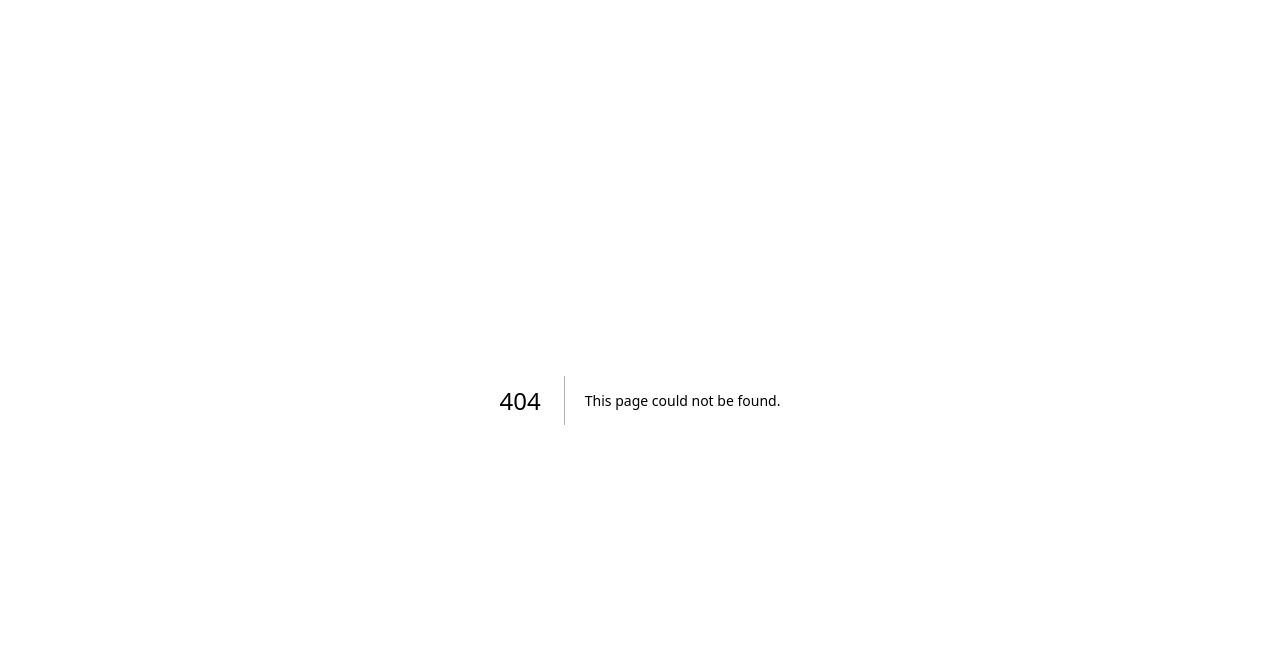
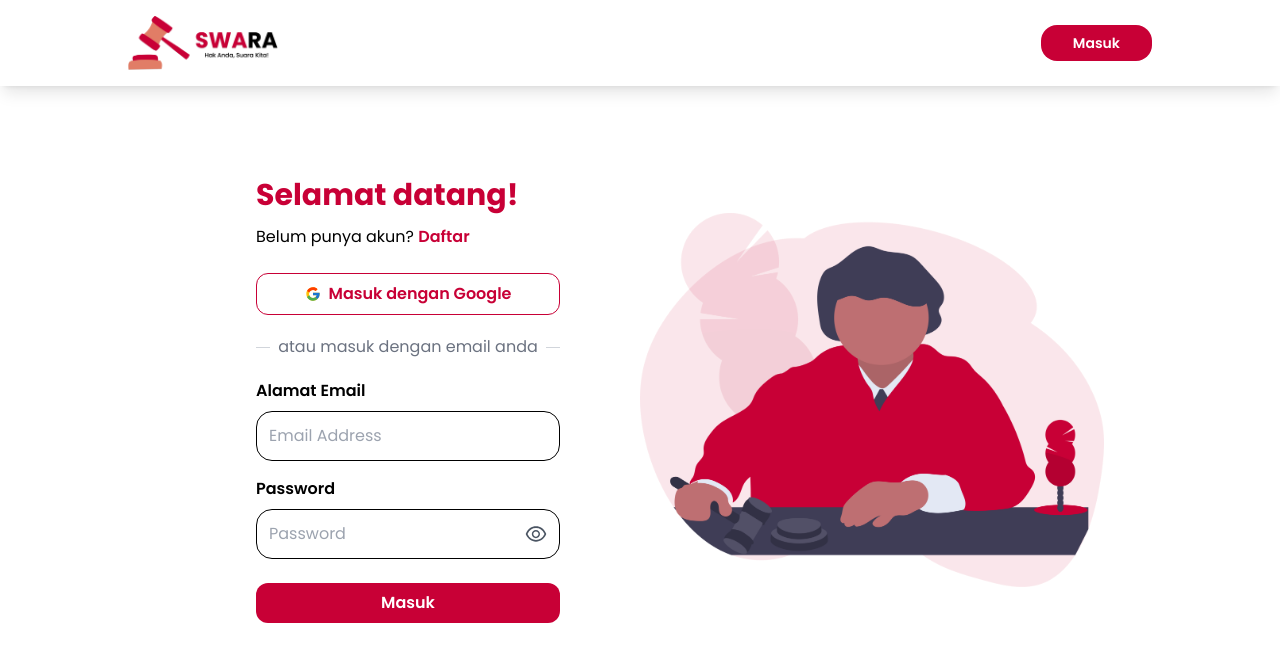
Before and after one commit to lontonggg/swara-fe, a Next.js app: page /login in a window 1280 px wide. Before the commit this address had no page. Shown: the top 662 px of the page. Built offline with nearby package versions, Linux system fonts and the light colour scheme.

Commit message:
feat: Create login page and register page

```diff
--- /dev/null
+++ b/src/app/login/page.tsx
@@ -0,0 +1,12 @@
+import { LoginPage } from '@/components/authentication/LoginPage'
+import { NavbarLogin } from '@/components/common/NavbarLogin'
+import React from 'react'
+
+export default function page() {
+  return (
+    <>
+        <NavbarLogin />
+        <LoginPage />
+    </>
+  )
+}
--- /dev/null
+++ b/src/app/register/page.tsx
@@ -0,0 +1,12 @@
+import { RegisterPage } from '@/components/authentication/RegisterPage'
+import { NavbarLogin } from '@/components/common/NavbarLogin'
+import React from 'react'
+
+export default function page() {
+  return (
+    <>
+        <NavbarLogin />
+        <RegisterPage />
+    </>
+  )
+}
--- /dev/null
+++ b/src/components/authentication/LoginPage.tsx
@@ -0,0 +1,89 @@
+'use client'
+
+import React, { useState } from 'react'
+import Image from 'next/image'
+import Link from 'next/link'
+import { FcGoogle } from 'react-icons/fc'
+import { AiOutlineEye, AiOutlineEyeInvisible } from 'react-icons/ai'
+
+export const LoginPage: React.FC = () => {
+  const [showPassword, setShowPassword] = useState<boolean>(false);
+
+  const togglePasswordVisibility = () => {
+    setShowPassword(!showPassword);
+  }
+
+  return (
+    <div>
+      <div className='grid grid-cols-1 md:grid-cols-2 md:mx-10 lg:mx-24 xl:mx-44'>
+        <div className='h-screen flex flex-col justify-center px-8 sm:px-32 md:px-10 xl:px-20 gap-3'>
+          <h1 className='text-xl sm:text-3xl font-bold text-primary'>Selamat datang!</h1>
+          <p className='text-xs lg:text-base'>
+            Belum punya akun?{' '}
+            <Link href="/register">
+              <span className='font-semibold text-primary hover:text-primary/80 transition-colors duration-300'>
+                Daftar
+              </span>
+            </Link>
+          </p>
+          <button
+            type='submit'
+            className='border border-primary rounded-xl text-primary p-2 font-semibold mt-3 transition-opacity duration-300 hover:opacity-75'
+          >
+            <div className='text-xs lg:text-base flex items-center justify-center gap-2'>
+              <FcGoogle />
+              Masuk dengan Google
+            </div>
+          </button>
+          <div className='text-xs lg:text-base flex items-center my-2'>
+            <hr className='flex-grow border-t border-gray-300' />
+            <span className='mx-2 text-gray-500'>atau masuk dengan email anda</span>
+            <hr className='flex-grow border-t border-gray-300' />
+          </div>
+          <form className='text-xs lg:text-base flex flex-col'>
+            <label htmlFor='email' className='font-semibold mb-2'>
+              Alamat Email
+            </label>
+            <input
+              type='text'
+              id='email'
+              name='email'
+              placeholder='Email Address'
+              className='border border-black rounded-xl sm:rounded-2xl p-2 sm:p-3 focus:outline-none focus:ring-2 focus:ring-primary focus:border-transparent'
+            />
+
+            <label htmlFor='password' className='font-semibold mt-4 mb-2'>
+              Password
+            </label>
+            <div className='relative'>
+              <input
+                type={showPassword ? 'text' : 'password'}
+                id='password'
+                name='password'
+                placeholder='Password'
+                className='border border-black rounded-xl sm:rounded-2xl p-2 sm:p-3 w-full pr-10 focus:outline-none focus:ring-2 focus:ring-primary focus:border-transparent'
+              />
+              <button
+                type='button'
+                onClick={togglePasswordVisibility}
+                className='absolute inset-y-0 right-3 flex items-center text-gray-600'
+              >
+                {showPassword ? <AiOutlineEyeInvisible className='text-2xl'/> : <AiOutlineEye className='text-2xl'/>}
+              </button>
+            </div>
+
+            <button
+              type='submit'
+              className='bg-primary rounded-xl text-white p-2 font-semibold mt-6 transition-opacity duration-300 hover:opacity-75'
+            >
+              Masuk
+            </button>
+          </form>
+        </div>
+        <div className='hidden md:flex flex-col justify-center items-center'>
+          <Image src='/login/login.png' width={500} height={500} alt='login' />
+        </div>
+      </div>
+    </div>
+  )
+}
--- /dev/null
+++ b/src/components/authentication/RegisterPage.tsx
@@ -0,0 +1,65 @@
+'use client'
+
+import Link from 'next/link'
+import React, { useState } from 'react'
+import Image from 'next/image'
+import { AiOutlineEye, AiOutlineEyeInvisible } from 'react-icons/ai'
+
+export const RegisterPage: React.FC = () => {
+  const [showPassword, setShowPassword] = useState<boolean>(false);
+
+  const togglePasswordVisibility = () => {
+    setShowPassword(!showPassword);
+  }
+
+  return (
+    <div className='grid grid-cols-1 md:grid-cols-2 md:mx-10 xl:mx-44'>
+      <div className='h-screen flex flex-col justify-center px-16 sm:px-32 md:px-10 lg:px-24 xl:px-20'>
+        <h1 className='text-center text-3xl font-bold text-primary mb-10'>Daftar</h1>
+        <form className='flex flex-col text-xs xl:text-base'>
+          <label htmlFor='name' className='font-semibold my-2'>Nama Lengkap</label>
+          <input
+            type='text'
+            id='name'
+            name='name'
+            placeholder='Nama Lengkap'
+            className='border border-black rounded-xl xl:rounded-2xl p-2 xl:p-3 focus:outline-none focus:ring-2 focus:ring-primary focus:border-transparent'
+          />
+
+          <label htmlFor='email' className='font-semibold my-2'>Alamat Email</label>
+          <input
+            type='text'
+            id='email'
+            name='email'
+            placeholder='Email Address'
+            className='border border-black rounded-xl xl:rounded-2xl p-2 xl:p-3 focus:outline-none focus:ring-2 focus:ring-primary focus:border-transparent'
+          />
+
+          <label htmlFor='password' className='font-semibold my-2'>Password</label>
+          <div className='relative'>
+            <input
+              type={showPassword ? 'text' : 'password'}
+              id='password'
+              name='password'
+              placeholder='Password'
+              className='border border-black rounded-xl xl:rounded-2xl p-2 xl:p-3 w-full pr-10 focus:outline-none focus:ring-2 focus:ring-primary focus:border-transparent'
+            />
+            <button
+              type='button'
+              onClick={togglePasswordVisibility}
+              className='absolute inset-y-0 right-3 flex items-center text-gray-600'
+            >
+              {showPassword ? <AiOutlineEyeInvisible className='text-2xl'/> : <AiOutlineEye className='text-2xl'/>}
+            </button>
+          </div>
+
+          <button type='submit' className='bg-primary rounded-xl text-white p-2 font-semibold mt-6 transition-opacity duration-300 hover:opacity-75'>Buat Akun</button>
+          <p className='text-center mt-3 '>Sudah punya akun? <Link href="/login"><span className='font-semibold text-primary hover:text-primary/80 transition-colors duration-300'>Masuk</span></Link></p>
+        </form>
+      </div>
+      <div className='hidden md:flex flex-col justify-center items-center'>
+        <Image src='/register/register.png' width={500} height={500} alt='register' />
+      </div>
+    </div>
+  )
+}
--- /dev/null
+++ b/src/components/common/NavbarLogin.tsx
@@ -0,0 +1,24 @@
+'use client'
+
+import Link from 'next/link';
+import Image from 'next/image';
+import React from 'react';
+
+export const NavbarLogin = () => {
+  return (
+    <div className='fixed top-0 left-0 right-0 flex justify-between items-center py-4 px-8 xl:px-32 shadow-lg bg-white z-50'>
+      <div className='flex items-center'>
+        <Link href='/'>
+          <Image src='/common/logo.png' width={150} height={150} alt='logo'/>
+        </Link>
+      </div>
+      <div className='flex gap-10'>
+        <Link href="/login">
+          <button className='font-semibold bg-primary text-sm py-2 px-4 xl:px-8 rounded-2xl text-white transition-opacity duration-300 hover:opacity-75'>
+            Masuk
+          </button>
+        </Link>
+      </div>
+    </div>
+  );
+}
```
Also changed, not shown: public/login/login.png (added), public/register/register.png (added).
